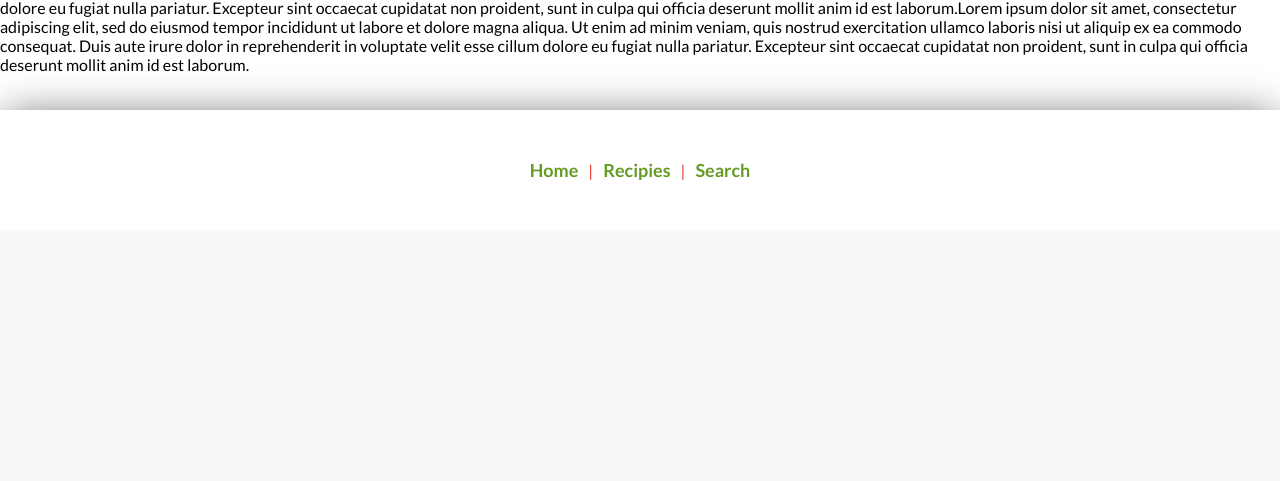
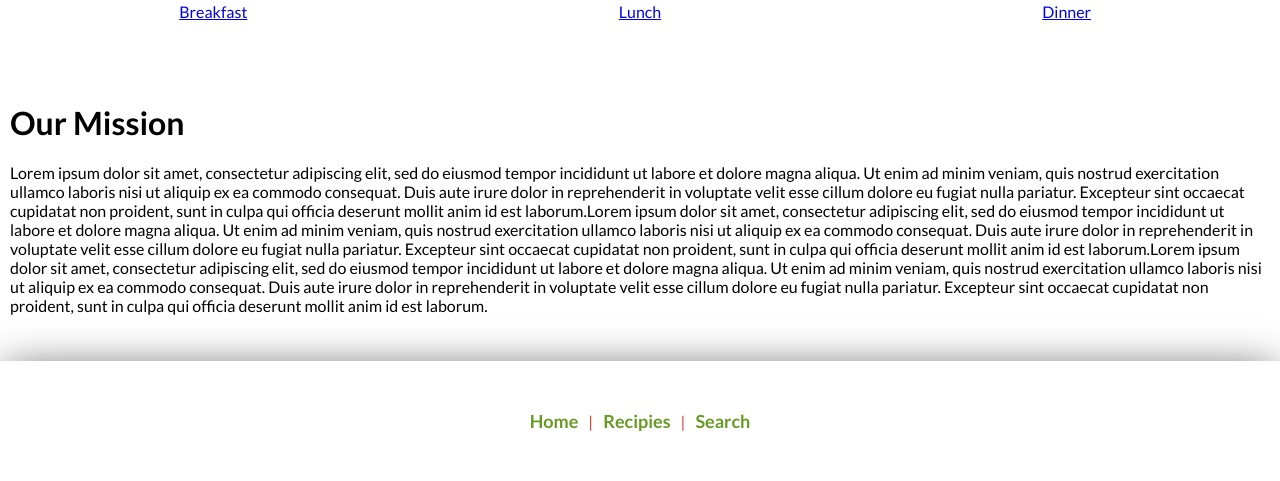
Before and after one commit to Cmelendes98/scripting_2-idm-232-, a PHP site: page / in a window 1280 px wide. Shown: the part 820-1301 px from the top of the page. Before the commit the page ends 1000 px from the top, so only its background shows below. Run offline with PHP 8.4, Linux system fonts and the light colour scheme.

Commit message:
set up PHP
Put header and footer in their own php files. Created general html layout.Created listing, single recipe page.

```diff
--- /dev/null
+++ b/footer.php
@@ -0,0 +1,14 @@
+<footer>
+			<a href='index.php'> Home </a>
+			<span class = "divider">|</span>
+			<a href=''>Recipies</a>
+			<span class = "divider">|</span>
+			<a href=''>Search</a>
+
+
+
+		</footer>
+		<script type='text/javascript' src='mobileNav.js'></script>
+	</div>
+	</body>
+</html>
--- /dev/null
+++ b/header.php
@@ -0,0 +1,36 @@
+<!DOCTYPE html>
+<html lang="en">
+ 	<head>
+ 		 <link rel="stylesheet" href="style.css">
+	</head>
+	<body>
+		<div id="mySidenav" class="sidenav">
+		  <a href="javascript:void(0)" class="closebtn" onclick="closeNav()">&times;</a>
+		  <a href='resume.html'> Resume </a>
+		  <a href='contact.html'> Contact </a>
+		  <a href='digital-design.html'> Digital Design </a>
+		  <a href='fine-art.html'> Fine Art </a>
+
+		</div>
+
+	<div id="main">
+		<header>
+			<span class= "openLink" id= 'openLink' onclick="openNav()"><img src="hamburger-icon.png"/> </span>
+			<div class='logo'>
+				<a href='index.php'>
+					<img src= "imgs/logo.png"/>
+				</a>
+			</div>
+			<nav class="clearfix">
+				<div class='noborder'>
+					<a href='index.php'> Home </a>
+				</div>
+				<div>
+					 <a href=''>Recipies</a>
+				</div>
+				<div>
+					 <a href='' class='search-link'>Search <img class='arrow' src='imgs/arrow.png'/></a>
+				</div>
+			</nav>
+
+		</header>
--- a/index.php
+++ b/index.php
@@ -1,60 +1,28 @@
-<!DOCTYPE html>
-<html lang="en">
- 	<head>
- 		 <link rel="stylesheet" href="style.css">
-	</head>
-	<body>
-		<div id="mySidenav" class="sidenav">
-		  <a href="javascript:void(0)" class="closebtn" onclick="closeNav()">&times;</a>
-		  <a href='resume.html'> Resume </a>
-		  <a href='contact.html'> Contact </a>
-		  <a href='digital-design.html'> Digital Design </a>
-		  <a href='fine-art.html'> Fine Art </a>
-
-		</div>
-
-	<div id="main">
-		<header>
-			<span class= "openLink" id= 'openLink' onclick="openNav()"><img src="hamburger-icon.png"/> </span>
-			<div class='logo'>
-				<a href='index.php'>
-					<img src= "imgs/logo.png"/>
-				</a>
-			</div>
-			<nav class="clearfix">
-				<div class='noborder'>
-					<a href='index.php'> Home </a>
-				</div>
-				<div>
-					 <a href=''>Recipies</a>
-				</div>
-				<div>
-					 <a href='' class='search-link'>Search <img class='arrow' src='imgs/arrow.png'/></a>
-				</div>
-			</nav>
-
-		</header>
+<?php include ("header.php"); ?>
 		<div class='body_wrap home_page'>
 
 			<div class="fullscreen-bg">
     			<video loop muted autoplay class="fullscreen-bg__video">
-        			<source src="imgs/cms.mp4" type="video/mp4">
+        			<source src="imgs/egg_crack.mp4" type="video/mp4">
    		 		</video>
 			</div>
-			<div class = "flex-container">
+			<div class = "flex-container icons" >
 				<div class = "flex-item" >
-					<img src= "imgs/logo.png"/>
+					<img src= "imgs/breakfast_icon.png"/>
+					<a href= 'listing.php?type=breakfast' >Breakfast</a>
 				</div>
 				<div class = "flex-item" >
-					<img src= "imgs/logo.png"/>
+					<img src= "imgs/lunch_icon.png"/>
+					<a href= 'listing.php?type=lunch' >Lunch</a>
 				</div>
 				<div class = "flex-item" >
-					<img src= "imgs/logo.png"/>
+					<img src= "imgs/dinner_icon.png"/>
+					<a href= 'listing.php?type=dinner' >Dinner</a>
 				</div>
 
 			</div>
 			<div class ="flex-container" >
-				<div class ="flex-item" >
+				<div class ="flex-item our-mission" >
 					<h1> Our Mission </h1>
 					<p>
 						Lorem ipsum dolor sit amet, consectetur adipiscing elit, sed do eiusmod tempor incididunt ut labore et dolore magna aliqua. Ut enim ad minim veniam, quis nostrud exercitation ullamco laboris nisi ut aliquip ex ea commodo consequat. Duis aute irure dolor in reprehenderit in voluptate velit esse cillum dolore eu fugiat nulla pariatur. Excepteur sint occaecat cupidatat non proident, sunt in culpa qui officia deserunt mollit anim id est laborum.Lorem ipsum dolor sit amet, consectetur adipiscing elit, sed do eiusmod tempor incididunt ut labore et dolore magna aliqua. Ut enim ad minim veniam, quis nostrud exercitation ullamco laboris nisi ut aliquip ex ea commodo consequat. Duis aute irure dolor in reprehenderit in voluptate velit esse cillum dolore eu fugiat nulla pariatur. Excepteur sint occaecat cupidatat non proident, sunt in culpa qui officia deserunt mollit anim id est laborum.Lorem ipsum dolor sit amet, consectetur adipiscing elit, sed do eiusmod tempor incididunt ut labore et dolore magna aliqua. Ut enim ad minim veniam, quis nostrud exercitation ullamco laboris nisi ut aliquip ex ea commodo consequat. Duis aute irure dolor in reprehenderit in voluptate velit esse cillum dolore eu fugiat nulla pariatur. Excepteur sint occaecat cupidatat non proident, sunt in culpa qui officia deserunt mollit anim id est laborum.
@@ -63,17 +31,4 @@
 			</div>
 
 		</div>
-		<footer>
-			<a href='index.php'> Home </a>
-			<span class = "divider">|</span>
-			<a href=''>Recipies</a>
-			<span class = "divider">|</span>
-			<a href=''>Search</a>
-
-
-
-		</footer>
-		<script type='text/javascript' src='mobileNav.js'></script>
-	</div>
-	</body>
-</html>
+		<?php include ("footer.php"); ?>
--- a/style.css
+++ b/style.css
@@ -21,19 +21,19 @@
  .flex-container {
     display: flex;
     flex-wrap:wrap;
-    justify-content: center;
+    justify-content: space-around;
+}
+.listing_page .flex-container {
+    flex-wrap:nowrap;
+}
 
- }
- .flex-item {
-
- }
-
- .flex-item img{
-    max-width: 300px;
+ .home_page .flex-item img{
+    max-width: 250px;
+    padding: 5px;
  }
 
  .fullscreen-bg {
-   max-height:400px;
+   max-height:500px;
     right: 0;
     bottom: 0;
     left: 0;
@@ -42,7 +42,7 @@
 }
 
 .fullscreen-bg__video {
-    margin-top:400pxß;
+    margin-top:-200px;
     top: 0;
     left: 0;
     width: 100%;
@@ -72,7 +72,18 @@
     -webkit-box-shadow: 0px 6px 46px -5px rgba(0,0,0,0.75);
     -moz-box-shadow: 0px 6px 46px -5px rgba(0,0,0,0.75);
     box-shadow: 0px 6px 46px -5px rgba(0,0,0,0.75);
+    position:relative;
 
+}
+.icons {
+    padding: 50px 0px;
+}
+.icons .flex-item a {
+    display: block;
+    text-align: center;
+}
+.our-mission {
+    padding: 10px;
 }
 
 header nav div {
@@ -213,7 +224,7 @@
 
 /* media query for anything less than desktop  */
 @media screen and (max-width: 1024px) {
-    .openLink {
+    .openlink {
         display:inline-block;
         float: left;
         position: absolute;
```
Also changed, not shown: demo_recipe.html (added, +24 -0 lines), listing.php (added, +55 -0 lines), recipe.php (added, +18 -0 lines), 1 other file.
